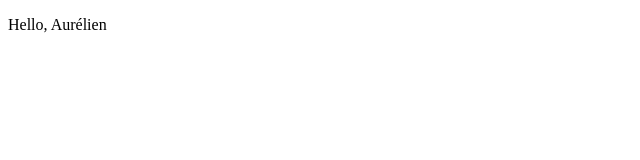
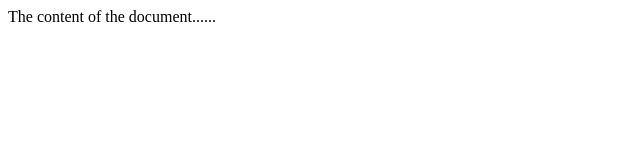
Before and after one commit to aurelienjourdan0/aurelienjourdan0.github.io, a plain HTML site: page index.html in a window 1280 px wide. Shown: the whole page, without its empty margins (0-640 px from the left). Drawn offline with Linux system fonts and the light colour scheme.

Commit message:
Update index.html

```diff
--- a/index.html
+++ b/index.html
@@ -1,6 +1,11 @@
 <!DOCTYPE html>
 <html>
+<head>
+<title>Hello, it's Aurelien</title>
+</head>
+
 <body>
-<p>Hello, Aurélien<p>
+The content of the document......
 </body>
+
 </html>
```
